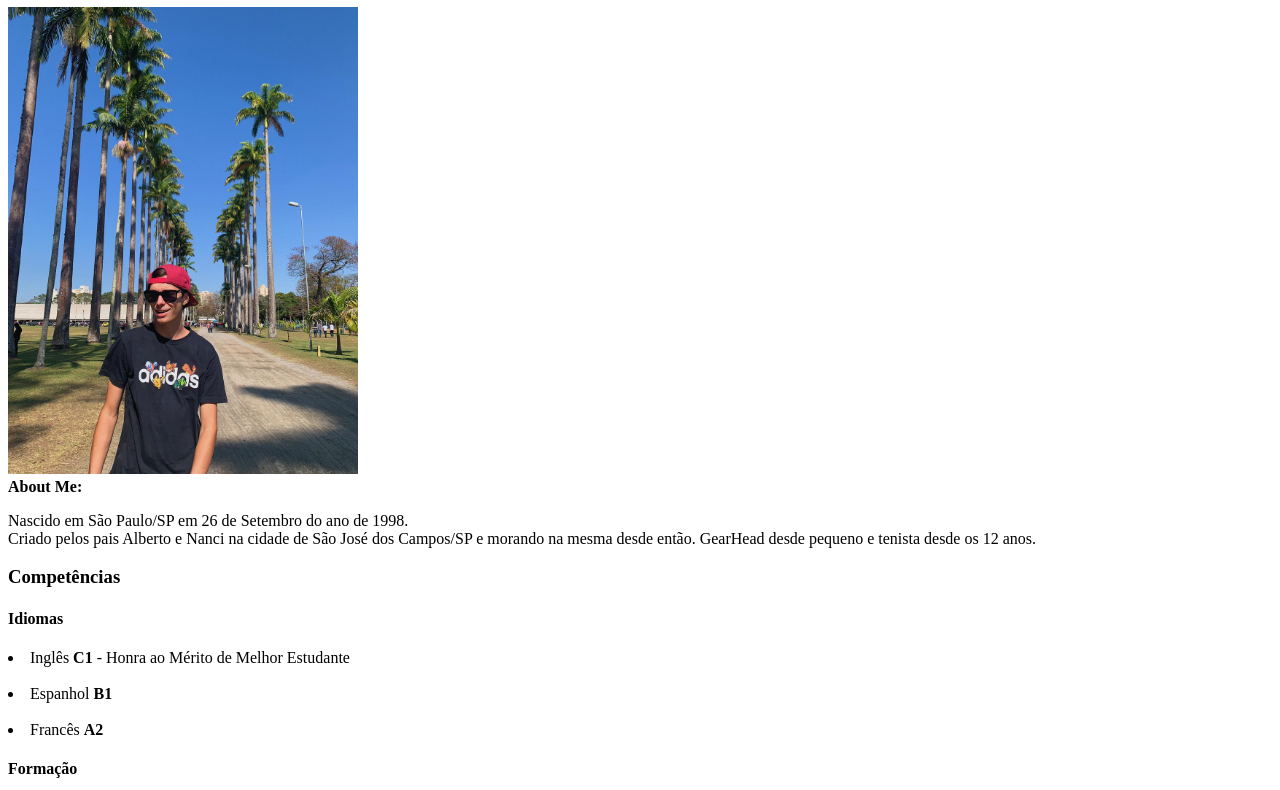
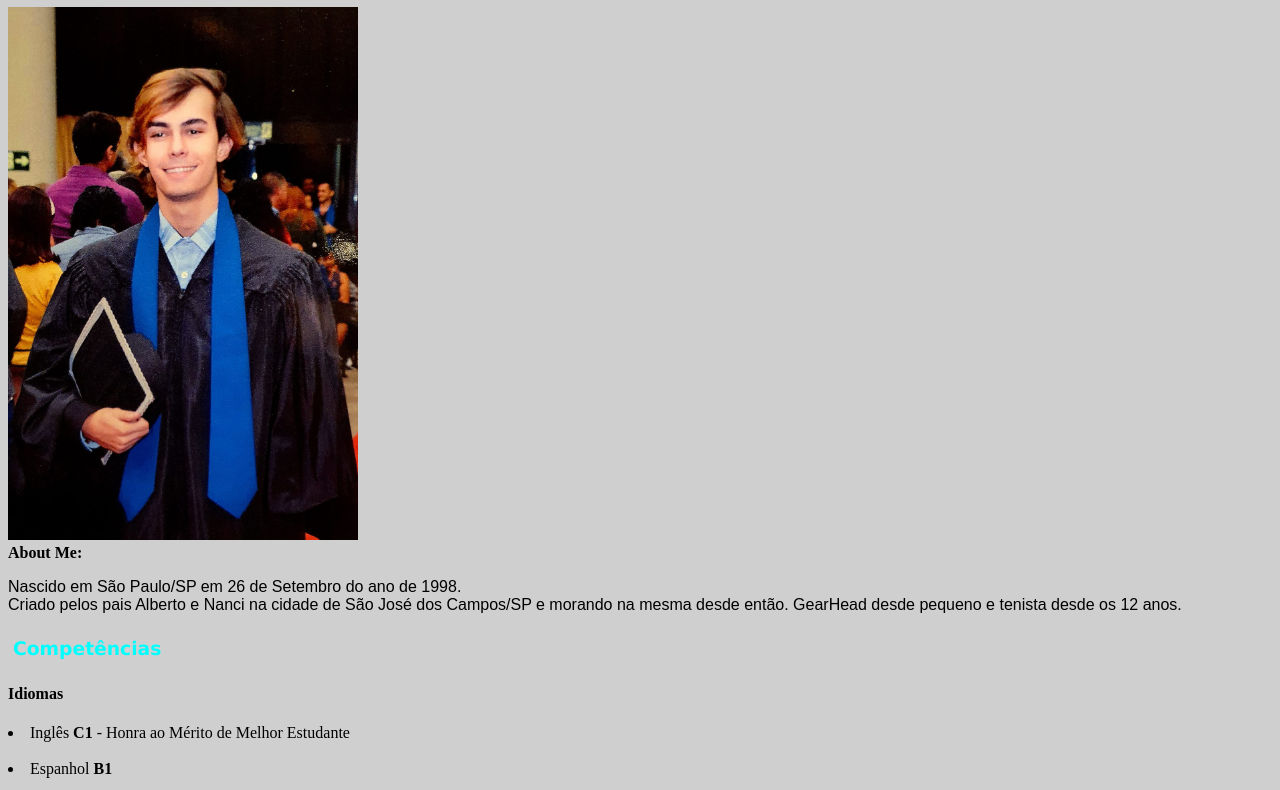
Before and after one commit to Eduardo-Malhao/Trybe_Exercicios, a plain HTML site: page fundamentos/html_css/HTML_D1/exe_01.html in a window 1280 px wide. Shown: the part 73-863 px from the top of the page. Drawn offline with Linux system fonts and the light colour scheme.

Commit message:
editando css

```diff
--- a/fundamentos/html_css/HTML_D1/__escrita.css
+++ b/fundamentos/html_css/HTML_D1/__escrita.css
@@ -1 +1,21 @@
 p{font-family:sans-serif;}
+
+li:hover {
+    background-color: gray;
+}
+
+li:active{
+    color: azure;
+}
+
+.h3_title{
+    font-family: Verdana, sans-serif;
+    border-top: 3px;
+    border-bottom: 3px;
+    color: aqua;
+    padding: 5px 5px;
+}
+
+body{
+    background-color: rgb(207, 207, 207);
+}
--- a/fundamentos/html_css/HTML_D1/exe_01.html
+++ b/fundamentos/html_css/HTML_D1/exe_01.html
@@ -6,15 +6,17 @@
     <meta http-equiv="X-UA-Compatible" content="IE=edge">
     <meta name="viewport" content="width=device-width, initial-scale=1.0">
     <link href="https://fonts.googleapis.com/css2?family=Nanum+Gothic&display=swap" rel="stylesheet">
-    <link rel="estilo de escrita" href="__escrita.css">
-    <link rel="estilo de figuras" href="__figuras.css">
+    <link rel="stylesheet" type="text/css" href="__escrita.css">
+    <link rel="stylesheet" href="__figuras.css">
     <title>Portifolio</title>
 </head>
 
 <body>
+<header class="header">
     <h1>Eduardo C Malhao - 24 Anos</h1>
-    <img class="borda_redonda" src="../HTML_D1/PROFILE.jpeg" width="350px"
+    <img class="borda_redonda" src="formando.jpeg" width="350px"
         alt="Minha foto de Perfil com um fundo cheio de Palmeiras">
+</header>
     <div>
 
         <strong> About Me: </strong>
@@ -51,7 +53,7 @@
     </div>
     <div>
 
-    <h3>Experiências</h3>
+    <h3 class="h3_title">Experiências</h3>
     <p>
     Estágio em Administração - Escola de Idiomas Wizard - Jan de 2016 / Dez de 2018
     <br>
```
Also changed, not shown: fundamentos/html_css/HTML_D1/formando.jpeg (added).
